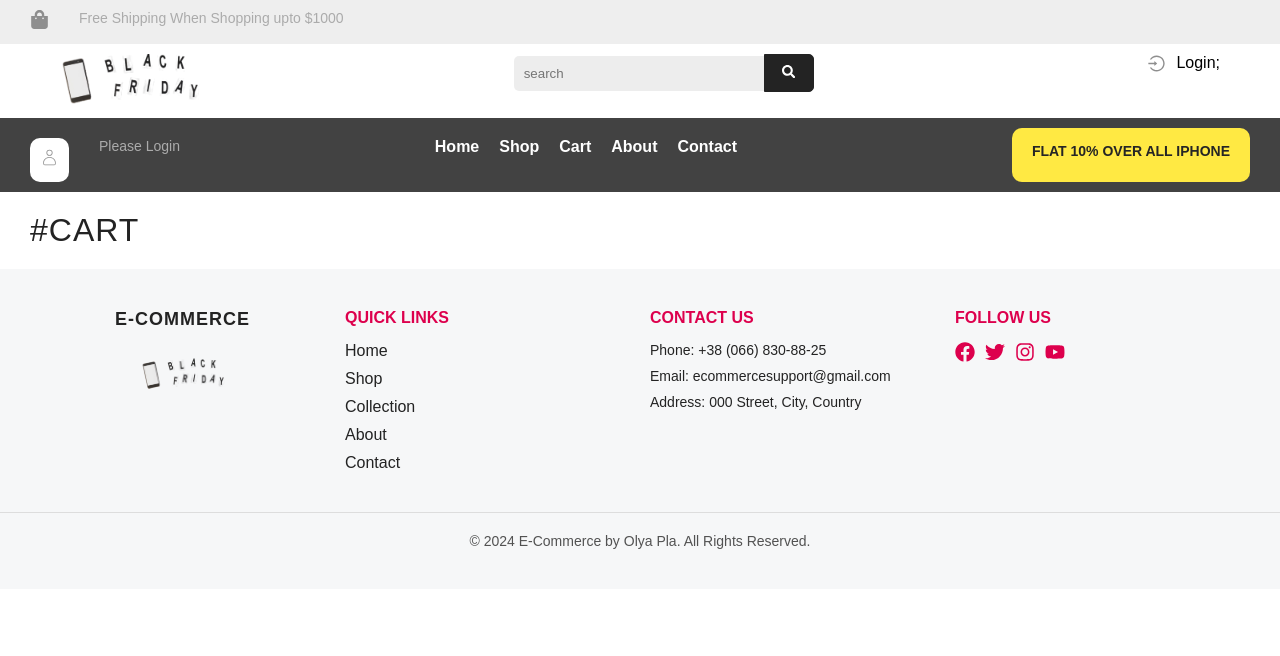
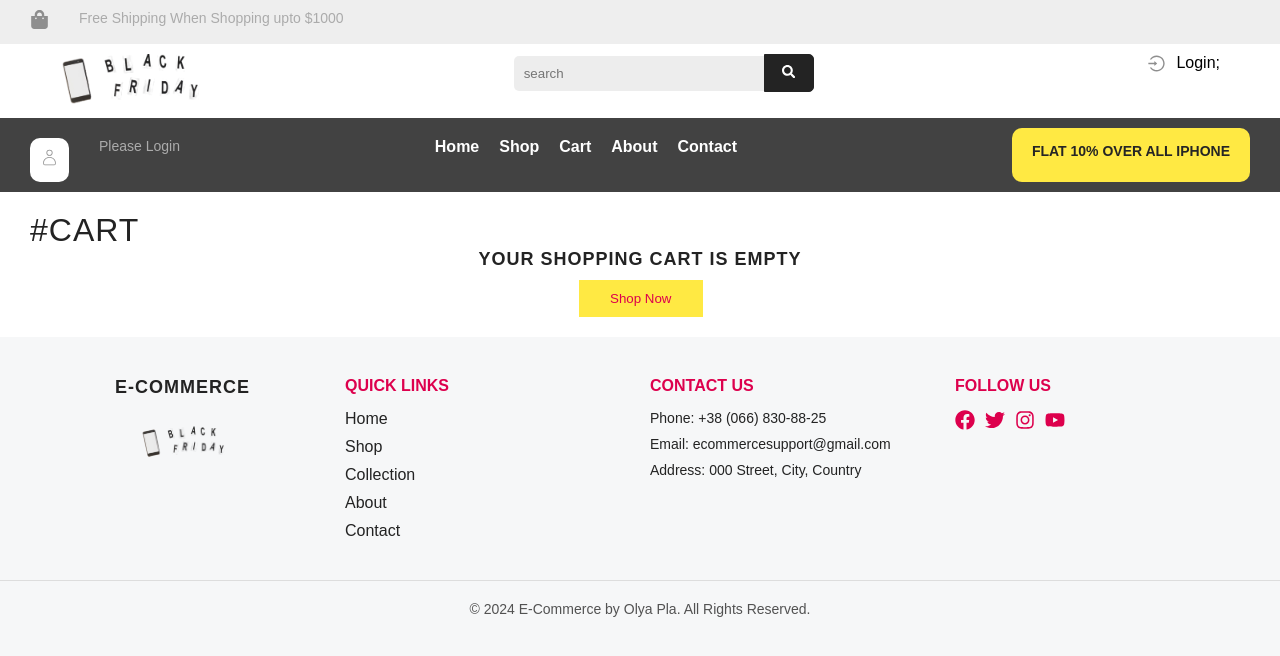
Before and after one commit to xellga-olga/E-Commerce, a React (Create React App) app: page /cart in a window 1280 px wide. Shown: the top 656 px of the page. Built offline with nearby package versions, Linux system fonts and the light colour scheme.

Commit message:
Handle empty cart state and prevent errors when cart is undefined

```diff
--- a/src/comp/Cart.js
+++ b/src/comp/Cart.js
@@ -1,14 +1,26 @@
-import React from 'react'
-import './cart.css'
-const Cart = ({cart}) => {
+import React from "react";
+import "./cart.css";
+import { Link } from "react-router-dom";
+
+const Cart = ({  cart = []  }) => {
   return (
-   <>
-   <div className='cart'>
-      <h3>#cart</h3>
-      <div className='cart-container'></div>
-   </div>
-   </>
-  )
-}
+    <>
+      <div className="cart">
+        <h3>#cart</h3>
+        {cart.length === 0 && (
+          <>
+            <div className="empty-cart">
+              <h2>Your Shopping Cart is Empty</h2>
+              <Link to="/shop">
+                <button>Shop Now</button>
+              </Link>
+            </div>
+          </>
+        )}
+        <div className="cart-container"></div>
+      </div>
+    </>
+  );
+};
 
-export default Cart
+export default Cart;
--- a/src/comp/cart.css
+++ b/src/comp/cart.css
@@ -17,3 +17,28 @@
    color: #232323;
    font-weight: 300;
 }
+
+.empty-cart {
+   width: 100%;
+   align-items: center;
+}
+
+.empty-cart h2 {
+   text-align: center;
+   color: #232323;
+   letter-spacing: 1px;
+   text-transform: uppercase;
+   font-size: 18px;
+}
+
+.empty-cart button {
+   margin-left: 45%;
+   border: none;
+   outline: none;
+   border: 1px solid rgb(255, 233, 67);;
+   padding: 10px 30px;
+   margin-top: 10px;
+   font-family: 600;
+   color: #dd004d;
+   background: rgb(255, 233, 67);
+}
```
